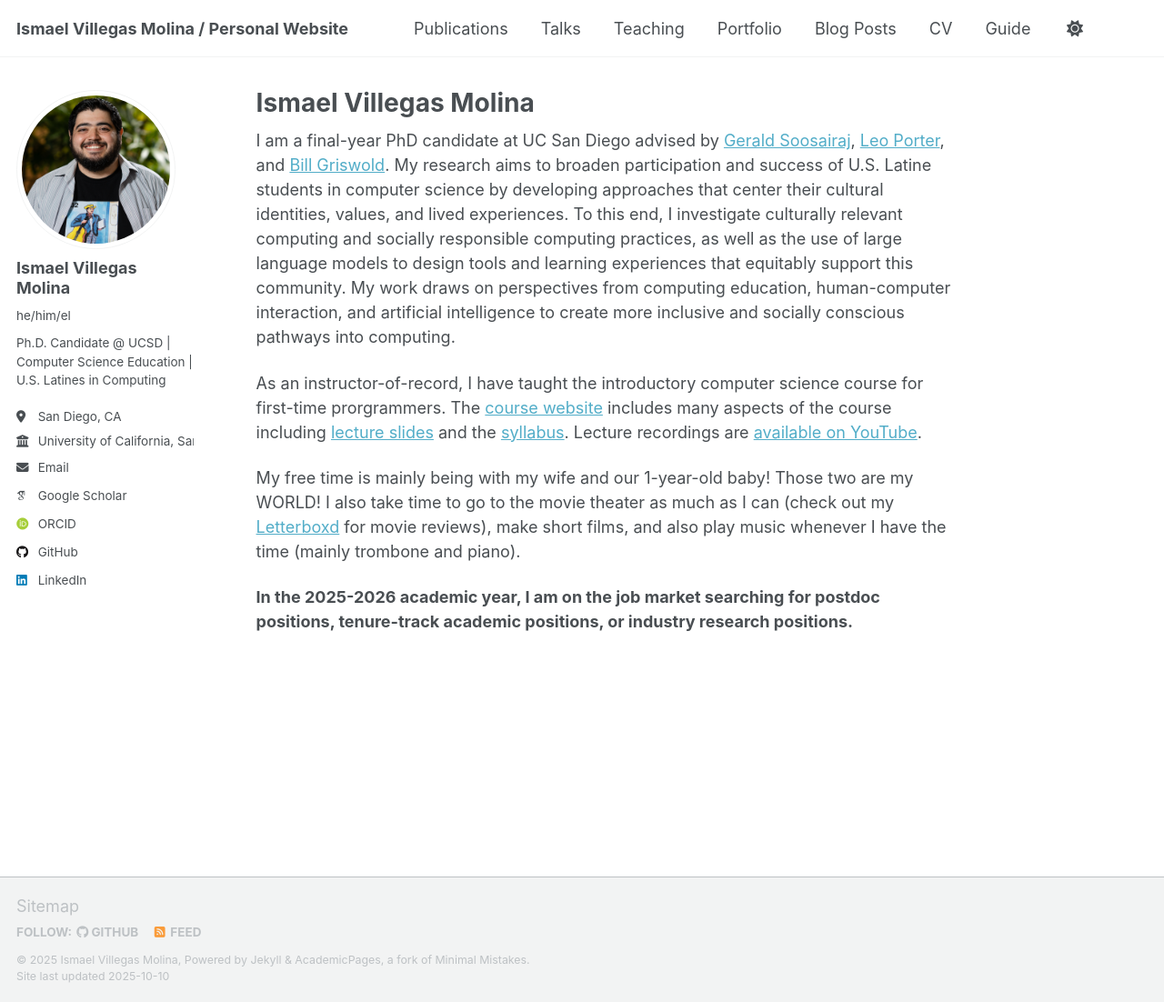
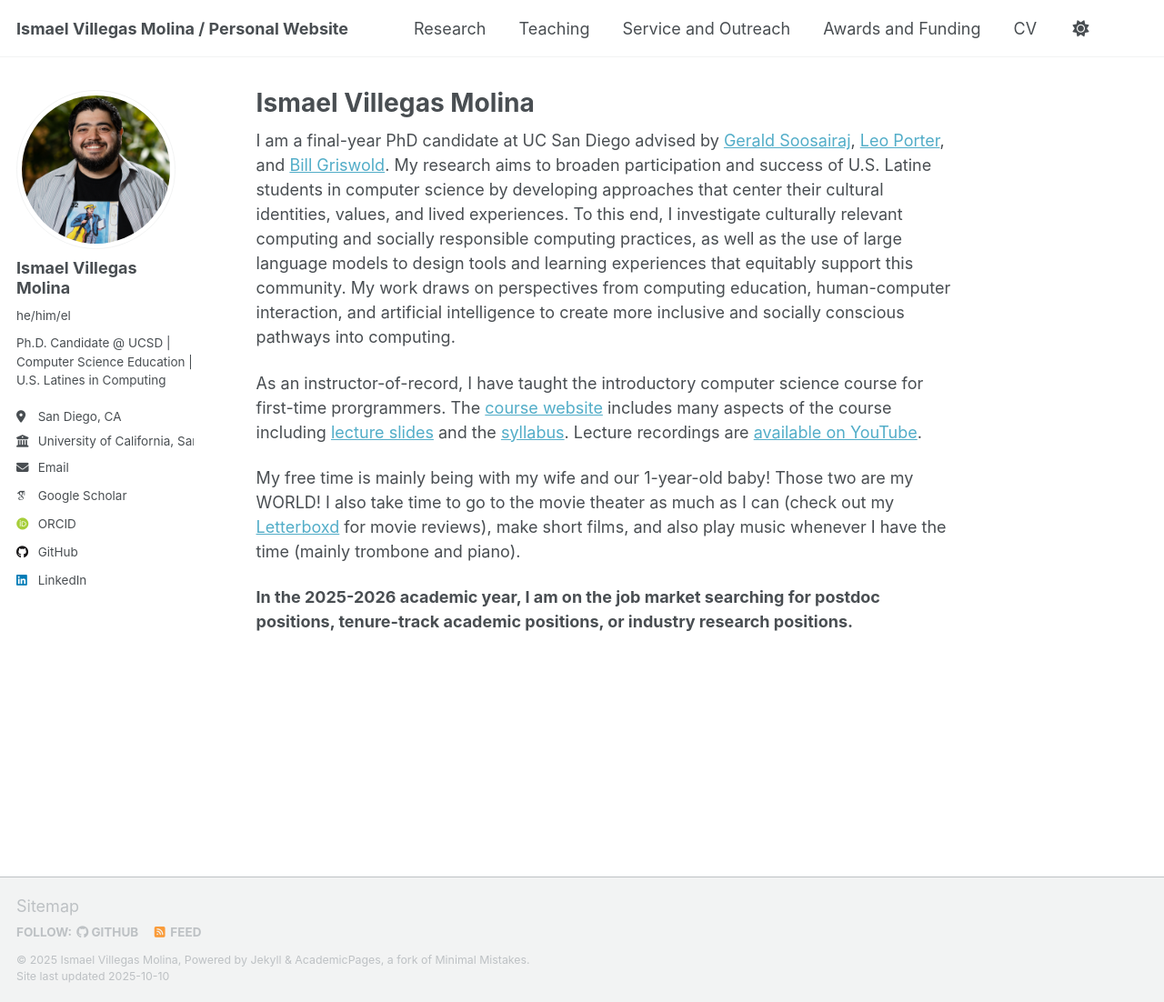
Before and after one commit to IsmaelV/IsmaelV.github.io, a Jekyll site: the page built from _pages/about.md, in a window 1280 px wide and 1102 px high. Shown: the whole window at 91% size. Built offline with Jekyll 4.4.1, drawn with Linux system fonts in a browser that asks for light colours; some web fonts are replaced; a script that is not in the unit is left out.

Commit message:
Updated navigation to appropriate tabs

```diff
--- a/_data/navigation.yml
+++ b/_data/navigation.yml
@@ -8,20 +8,17 @@
 #      Markdown formatted page while the second is generated using JSON.
 
 main:
-  - title: "Publications"
-    url: /publications/
-
-  - title: "Talks"
-    url: /talks/
+  - title: "Research"
+    url: /research/
 
   - title: "Teaching"
     url: /teaching/
 
-  - title: "Portfolio"
-    url: /portfolio/
+  - title: "Service and Outreach"
+    url: "/service/"
 
-  - title: "Blog Posts"
-    url: /year-archive/
+  - title: "Awards and Funding"
+    url: "/awards/"
 
   - title: "CV"
     url: /cv/
@@ -29,5 +26,5 @@ main:
   # - title: "CV"
   #   url: /cv-json/
 
-  - title: "Guide"
-    url: /markdown/
+  # - title: "Guide"
+  #   url: /markdown/
```
